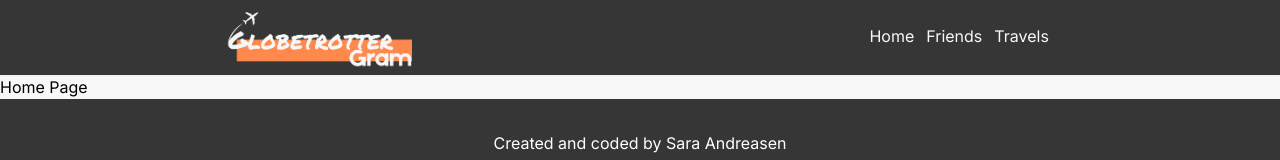
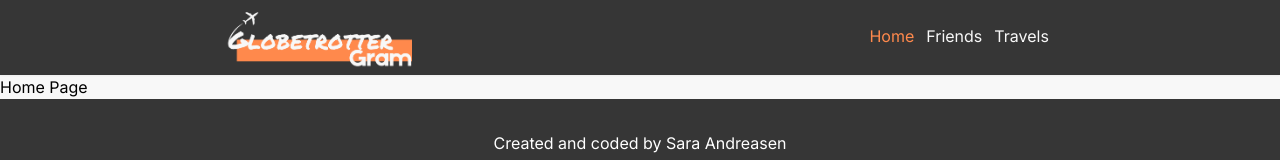
Before and after one commit to SaraAndreasen/travel-journal, a Next.js app: page /home in a window 1280 px wide. Shown: the top 160 px of the page. Built offline with nearby package versions, Linux system fonts and the light colour scheme.

Commit message:
conditional render link colour on path change

```diff
--- a/package.json
+++ b/package.json
@@ -13,6 +13,7 @@
     "@fortawesome/free-regular-svg-icons": "^6.5.2",
     "@fortawesome/free-solid-svg-icons": "^6.5.2",
     "@fortawesome/react-fontawesome": "^0.2.2",
+    "clsx": "^2.1.1",
     "next": "14.2.4",
     "react": "^18",
     "react-dom": "^18"
--- a/src/app/ui/nav-links-desktop.tsx
+++ b/src/app/ui/nav-links-desktop.tsx
@@ -1,4 +1,7 @@
+"use client";
 import Link from "next/link";
+import { usePathname } from "next/navigation";
+import clsx from "clsx";
 
 const links = [
   { name: "Home", href: "/home" },
@@ -10,12 +13,19 @@ const links = [
 ];
 
 export function NavLinksDesktop() {
+  const pathname = usePathname();
   return (
     <>
       <div className="flex justify-around">
         {links.map((link) => {
           return (
-            <Link href={link.href} key={link.name}>
+            <Link
+              href={link.href}
+              key={link.name}
+              className={clsx({
+                "text-[#ff894c]": pathname === link.href,
+              })}
+            >
               <p className="p-1.5">{link.name}</p>
             </Link>
           );
```
Also changed, not shown: 1 other file (tests, documents, lock files or other folders).
